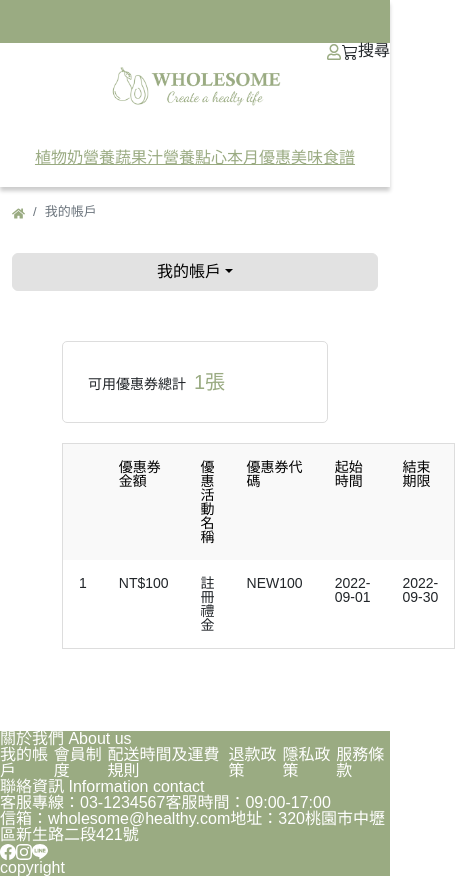
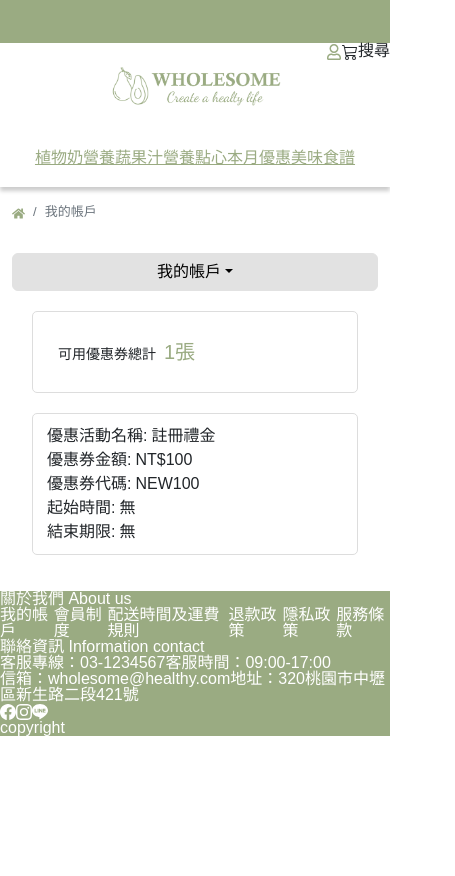
Before and after one commit to henry4682/wholesome-project, a React (Create React App) app: page /account/coupons in a window 390 px wide. Shown: the whole page, 455 px wide, since content can reach past the window. After the commit the page ends 844 px from the top, so only its background shows below. Built offline with nearby package versions, Linux system fonts and the light colour scheme.

Commit message:
update RWD

```diff
--- a/src/pages/Account/AccountCoupons/index.js
+++ b/src/pages/Account/AccountCoupons/index.js
@@ -14,8 +14,8 @@ function AccountCoupons() {
         <thead className="table-secondary">
           <tr>
             <th scope="col"></th>
+            <th scope="col">優惠活動名稱</th>
             <th scope="col">優惠券金額</th>
-            <th scope="col">優惠活動名稱</th>
             <th scope="col">優惠券代碼</th>
             <th scope="col">起始時間</th>
             <th scope="col">結束期限</th>
@@ -24,14 +24,37 @@ function AccountCoupons() {
         <tbody>
           <tr>
             <th scope="row">1</th>
+            <td>註冊禮金</td>
             <td>NT$100 </td>
-            <td>註冊禮金</td>
             <td>NEW100</td>
             <td>2022-09-01</td>
             <td>2022-09-30</td>
           </tr>
         </tbody>
       </table>
+      {/* mobile */}
+      <ul className="account_coupons-mobile">
+        <li className="d-flex p-1">
+          <div>優惠活動名稱:</div>
+          <div className="ms-1">註冊禮金</div>
+        </li>
+        <li className="d-flex p-1">
+          <div>優惠券金額:</div>
+          <div className="ms-1">NT$100</div>
+        </li>
+        <li className="d-flex p-1">
+          <div>優惠券代碼:</div>
+          <div className="ms-1">NEW100</div>
+        </li>
+        <li className="d-flex p-1">
+          <div>起始時間:</div>
+          <div className="ms-1">無</div>
+        </li>
+        <li className="d-flex p-1">
+          <div>結束期限:</div>
+          <div className="ms-1">無</div>
+        </li>
+      </ul>
     </div>
   );
 }
--- a/src/pages/Account/AccountCoupons/index.scss
+++ b/src/pages/Account/AccountCoupons/index.scss
@@ -15,4 +15,27 @@
     border: 1px solid #dddddd;
     font-size: 14px;
   }
+  &-mobile {
+    display: none;
+    border: 1px solid #dddddd;
+    padding: 10px;
+    border-radius: 5px;
+  }
 }
+
+@media screen and (max-width: 992px) {
+  .account_coupons {
+    padding: 35px;
+    &-table {
+      display: none;
+    }
+    &-mobile {
+      display: block;
+    }
+  }
+}
+@media screen and (max-width: 768px) {
+  .account_coupons {
+    padding: 20px;
+  }
+}
--- a/src/pages/Account/AccountOrderDetail/index.js
+++ b/src/pages/Account/AccountOrderDetail/index.js
@@ -126,19 +126,19 @@ function AccountOrderDetail() {
           </li>
 
           <li className="p-2 text-end">
-            <div>
+            <div className="mb-1">
               商品總計:<span>NT$1596</span>
             </div>
-            <div>
+            <div className="mb-1">
               優惠券折抵(<span>會員註冊購物金</span>):-NT$100
             </div>
-            <div>
+            <div className="mb-1">
               付款方式:<span>貨到付款</span>
             </div>
-            <div>
+            <div className="mb-1">
               運費:<span>NT$0</span>
             </div>
-            <div>
+            <div className="mb-1 text-primary">
               總金額:NT$<span>1696</span>
             </div>
           </li>
--- a/src/pages/Account/AccountTracking/index.js
+++ b/src/pages/Account/AccountTracking/index.js
@@ -5,22 +5,29 @@ function AccountTracking() {
   return (
     <div className="account_tracking w-100">
       <div className="account_tracking-product d-flex">
-        <div className="col-3">
-          <figure className="account_tracking-product-img ">
+        <div className="col col-lg-3">
           <img
             src="https://cdn.cybassets.com/media/W1siZiIsIjEzODUwL3Byb2R1Y3RzLzMxOTUxMTA1LzE2MDM0MzQ5NTNfZjFlNjEwOTcxYzcwMWZkMmM3MjEucG5nIl0sWyJwIiwidGh1bWIiLCI2MDB4NjAwIl1d.png?sha=a134d4f53b04b833"
             alt="apple juice"
           />
-          </figure>
         </div>
-        <div className="account_tracking-product-content col-6">
+        <div className="account_tracking-product-content col col-lg-6 d-flex align-items-center">
+          <div>
             <p className="account_tracking-product-content-name">
               Voelkel 蘋果醋
             </p>
             <p className="account_tracking-product-content-price">NT$200</p>
           </div>
-        <div className="col-3">
-          <button className="btn btn-primary text-white">加入購物車</button>
+        </div>
+        <div className="col col-lg-3 d-flex align-items-center">
+          <div>
+            <button className="mb-1 w-100 btn btn-primary text-white">
+              加入購物車
+            </button>
+            <button className="w-100 btn btn-outline-primary text-primary">
+              移除收藏
+            </button>
+          </div>
         </div>
       </div>
     </div>
--- a/src/pages/Account/AccountTracking/index.scss
+++ b/src/pages/Account/AccountTracking/index.scss
@@ -1,19 +1,34 @@
 .account_tracking {
   padding: 50px;
   &-product {
+    width: 80%;
     border: 1px solid #e2e2e2;
     border-radius: 5px;
     padding: 10px;
-    &-img {
-      width: 130px;
-      height: 150px;
-    }
     &-content {
       font-size: 14px;
       line-height: 21px;
     }
   }
   img {
-    height: 100%;
+    width: 130px;
   }
 }
+
+@media screen and (max-width: 992px) {
+  .account_tracking {
+    padding: 35px;
+    display: flex;
+    justify-content: center;
+    &-product {
+      flex-direction: column;
+      align-items: center;
+    }
+  }
+}
+
+@media screen and (max-width: 768px) {
+  .account_tracking {
+    padding: 20px;
+  }
+}
```
Lines whose indentation alone changed are shown as unchanged.
